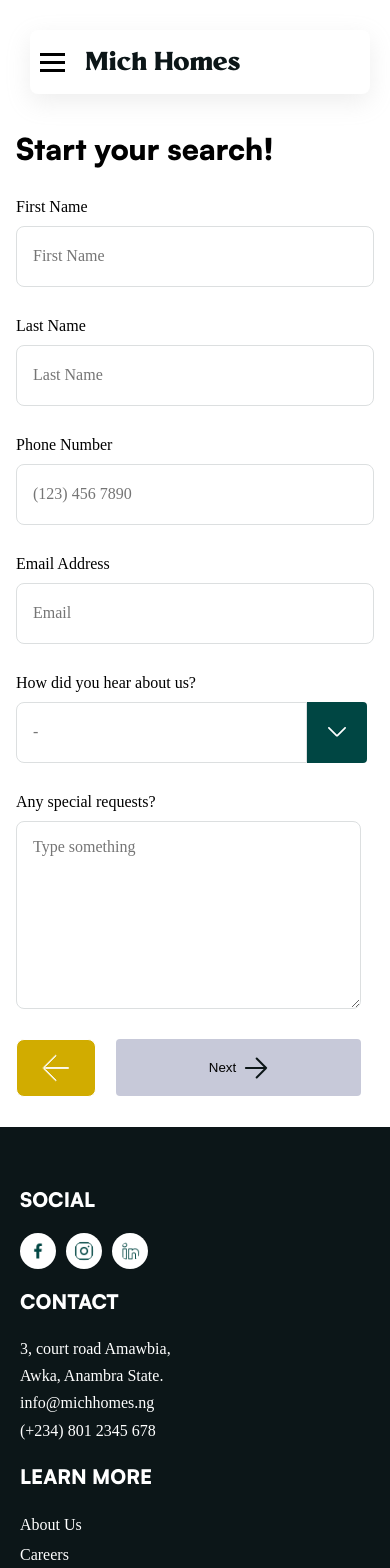
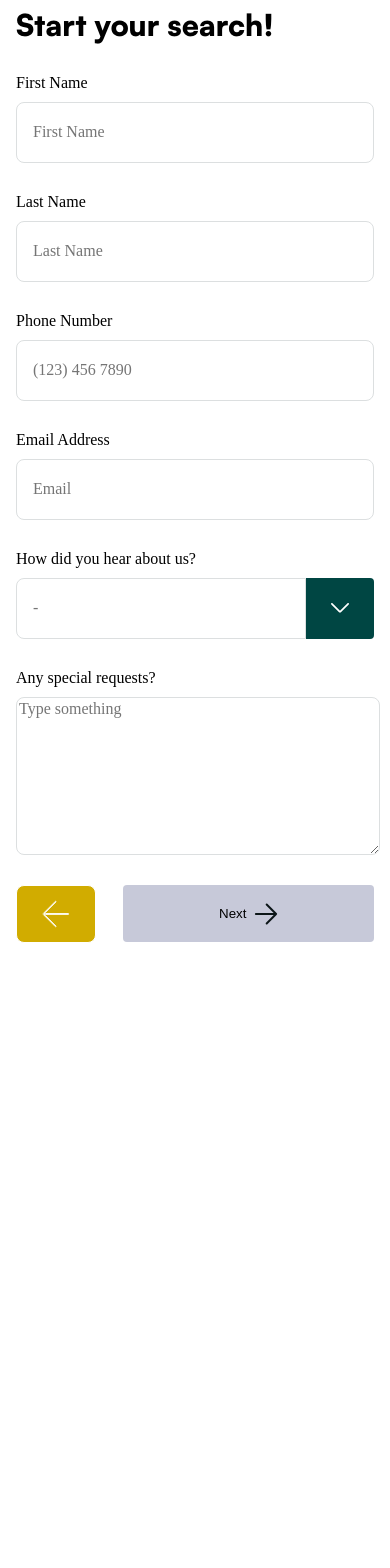
Before and after one commit to Xcoder2023/mich-homes-apartment, a React (Create React App) app: page /beta in a window 390 px wide. Shown: the top 1568 px of the page. After the commit the page ends 973 px from the top, so only its background shows below. Built offline with nearby package versions, Linux system fonts and the light colour scheme.

Commit message:
enhanced form responsivesness

```diff
--- a/src/components/forms/form-three/Beta.js
+++ b/src/components/forms/form-three/Beta.js
@@ -6,9 +6,9 @@ import Footer from '../../location-page/location-footer/Footer'
 const Beta = () => {
   return (
     <>
-        <FormNav />
+        {/* <FormNav /> */}
         <FormThree />
-        <Footer />
+        {/* <Footer /> */}
     </>
   )
 }
--- a/src/components/forms/form-three/FormThree.css
+++ b/src/components/forms/form-three/FormThree.css
@@ -70,7 +70,7 @@
 
 #advert-search{
     display: flex;
-    width: 701px;
+    width: 90%;
     padding: 20px 0px 21px 16px;
     justify-content: flex-end;
     align-items: center;
@@ -90,14 +90,15 @@
 
 #advert-btn{
     border: none;
+    width: 10%;
     border-radius: 0px 8px 8px 0px;
     background: var(--primary-darker, #0C1618);
 }
 
 #text-box{
-    width: 500px;
-    height: 160px;
-    padding: 16px 10px 10px 16px;
+    width: 100%;
+    height: 179px;
+    /* padding: 16px; */
     align-items: flex-start;
     border: none;
     border-radius: 8px;
@@ -107,7 +108,7 @@
 .text-area-btn{
     display: flex;
     gap: 20px;
-    width: 410px;
+    width: 100%;
 }
 
 .parted{
@@ -188,7 +189,7 @@ button.green{
 
     #advert-search{
         display: flex;
-        width: 273px;
+        width: 80%;
         font-family: 'poppins';
         font-weight: 400px;
         font-size: 16px;
@@ -204,17 +205,14 @@ button.green{
 
     #advert-btn{
         border-radius: 0px 4px 4px 0px;
-        width: 60px;
+        width: 20%;
         background: var(--primary-main-color, #004643);
     }
 
-    #left-pointers{
-        background: var(--secondary-dark, #D1AC00);
-    }
+
     #text-box{
-        width: 19.8rem;
-        height: 160px;
-        padding: 16px 10px 10px 16px;
+        width: 100%;
+        height: 152px;
         align-items: flex-start;
         font-family: 'poppins';
         font-weight: 400px;
@@ -226,15 +224,19 @@ button.green{
 
     }
     .parted{
-        width: 245px;
+        width: 70%;
+    }
+    #left-pointers{
+        background: var(--secondary-dark, #D1AC00);
     }
     .text-area-btn{
         display: flex;
-        gap: 20px;
-        width: 50%;
+        justify-content: space-between;
+        gap: 0px;
     }
     button.green{
-        width: 245px !important;
+        width: 70% !important;
+        color: #ffff;
     }
 
 }
```
